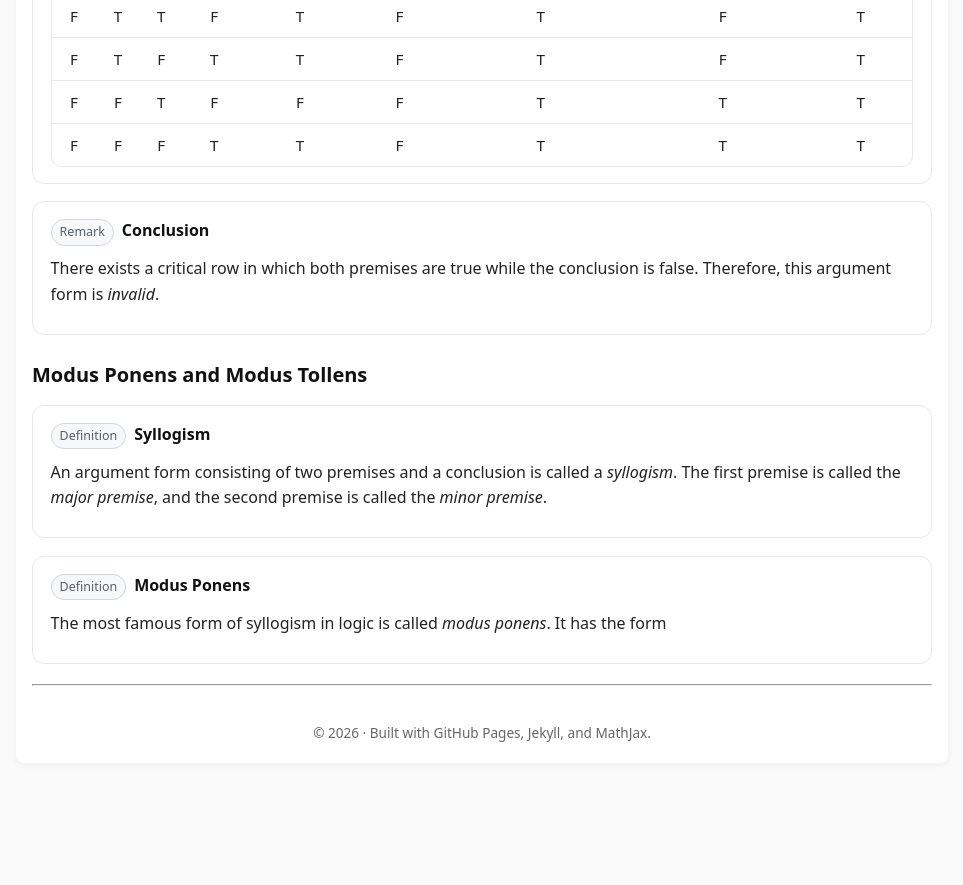
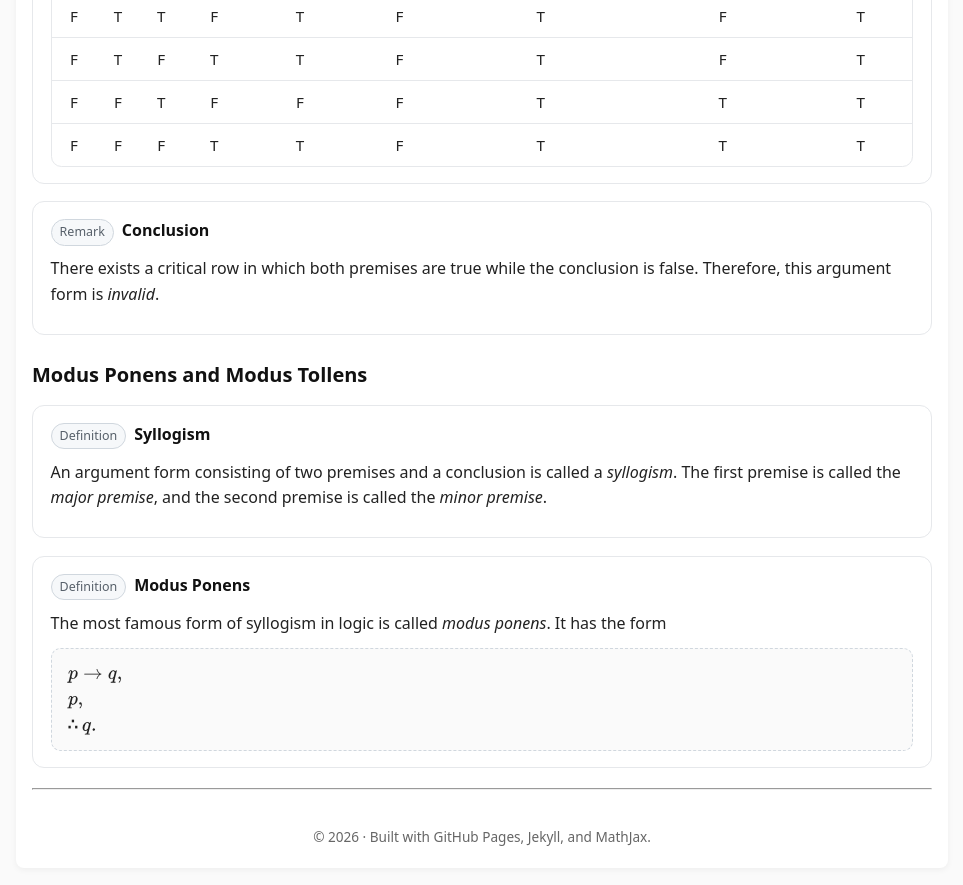
Before and after one commit to SaleemKamaludin/SaleemKamaludin.github.io, a Jekyll site: the page built from courses/comp1604/lecture-notes/lecture-01/index.md, in a window 1280 px wide and 900 px high, scrolled down 3217 px. Shown: the top 885 px of the window, without its empty margins (158-1121 px from the left). Built offline with Jekyll 4.4.1, drawn with Linux system fonts in a browser that asks for light colours; before the commit the page ends 4012 px from its top, so only the background shows below that.

Commit message:
Include modus ponens example in lecture notes
Add a mathematical representation of modus ponens.

```diff
--- a/courses/comp1604/lecture-notes/lecture-01/index.md
+++ b/courses/comp1604/lecture-notes/lecture-01/index.md
@@ -961,3 +961,13 @@ permalink: /courses/comp1604/lecture-notes/lecture-01/
     <p>
       The most famous form of syllogism in logic is called <em>modus ponens</em>. It has the form
     </p>
+
+
+
+
+   <div class="math-block" aria-label="Modus ponens form">
+      <p style="margin:0;">\(p \to q,\)</p>
+      <p style="margin:0;">\(p,\)</p>
+      <p style="margin:0; font-weight:650;">∴ \(q.\)</p>
+    </div>
+  </div>
```
